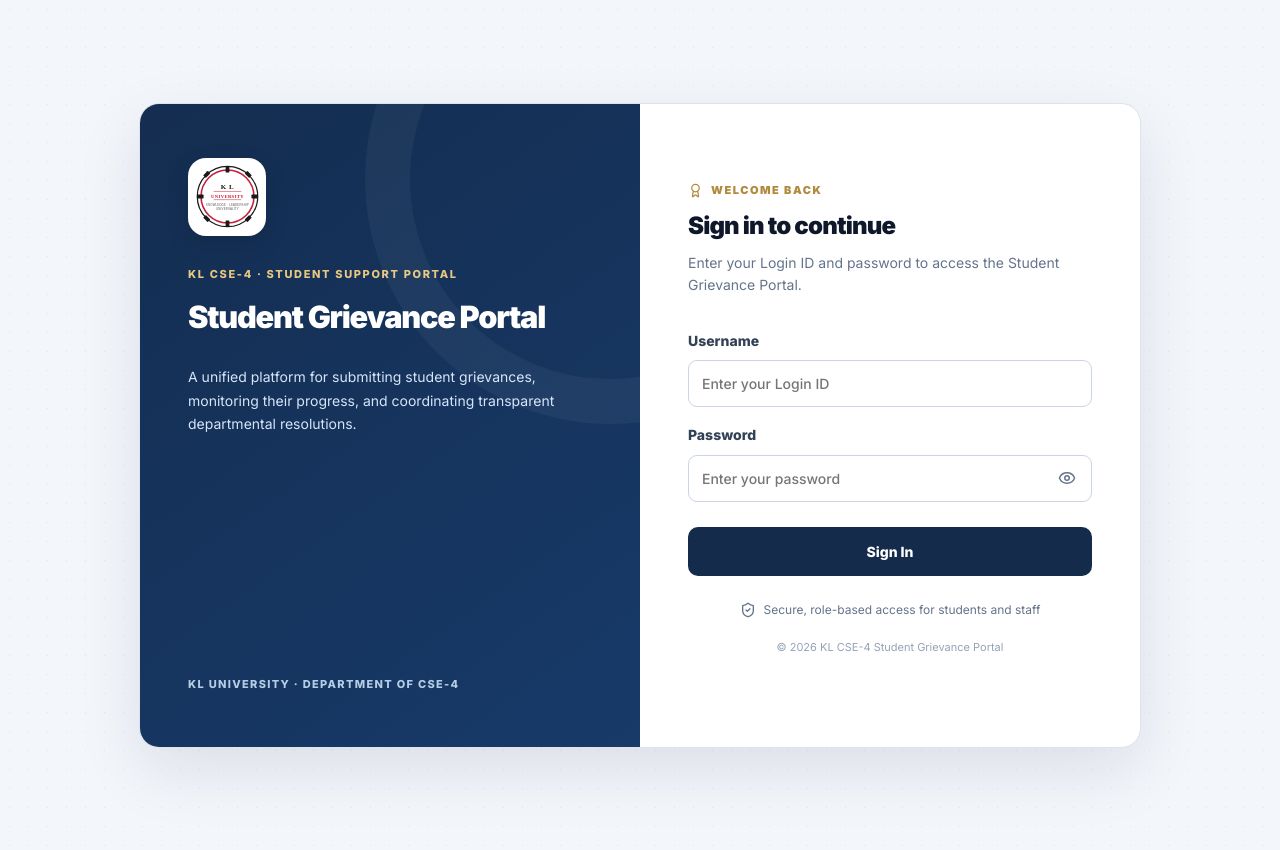
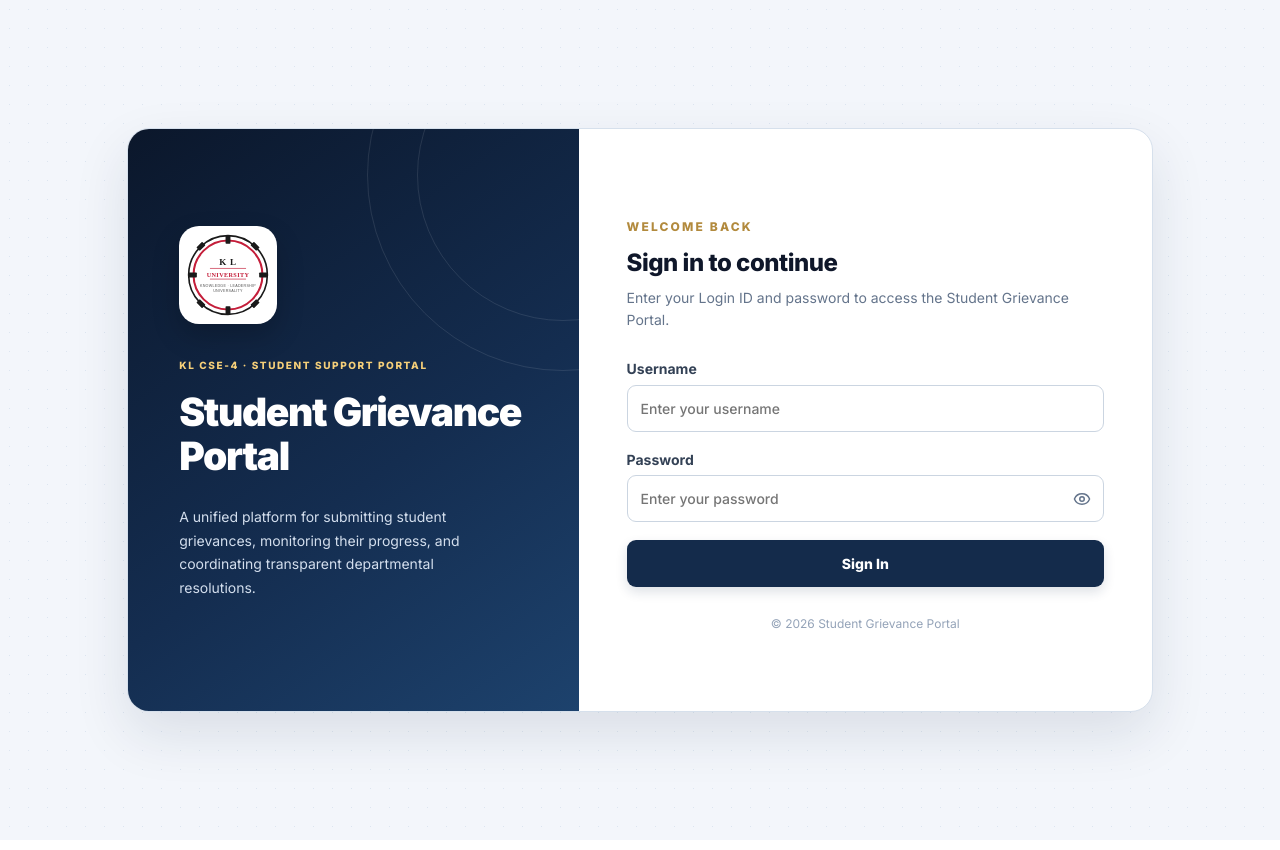
Before and after one commit to imashesh/klcse4-grievance-fe, a React (Vite) app: page /#/login in a window 1280 px wide. Built offline with nearby package versions, Linux system fonts and the light colour scheme.

Commit message:
Match grievance login landing page to Attendance and Certifications portals

```diff
--- a/src/components/LoginScreen.jsx
+++ b/src/components/LoginScreen.jsx
@@ -1,41 +1,69 @@
 import { useState } from "react";
-import { Award, Eye, EyeOff, ShieldCheck } from "lucide-react";
+import { Eye, EyeOff } from "lucide-react";
 
 export default function LoginScreen({ onLogin, error, clearError }) {
   const [id, setId] = useState("");
   const [password, setPassword] = useState("");
   const [showPassword, setShowPassword] = useState(false);
+
   function submit(event) {
     event.preventDefault();
     if (id.trim() && password) onLogin(id.trim(), password);
   }
+
   return (
     <main className="reference-login">
       <div className="reference-login-card">
         <aside className="reference-login-brand">
-          <div className="reference-login-logo"><img src="/kl_logo.svg" alt="KL University logo" /></div>
+          <div className="reference-login-logo">
+            <img src="/kl_logo.svg" alt="KL University logo" />
+          </div>
           <div className="reference-login-kicker">KL CSE-4 · STUDENT SUPPORT PORTAL</div>
           <h1>Student Grievance Portal</h1>
           <p>A unified platform for submitting student grievances, monitoring their progress, and coordinating transparent departmental resolutions.</p>
-          <div className="reference-login-brand-foot">KL UNIVERSITY · DEPARTMENT OF CSE-4</div>
         </aside>
+
         <section className="reference-login-form-panel">
-          <div className="reference-login-eyebrow"><Award size={15}/> WELCOME BACK</div>
-          <h2>Sign in to continue</h2>
-          <p className="reference-login-intro">Enter your Login ID and password to access the Student Grievance Portal.</p>
+          <div className="reference-login-heading">
+            <p className="reference-login-eyebrow">Welcome back</p>
+            <h2>Sign in to continue</h2>
+            <p className="reference-login-intro">Enter your Login ID and password to access the Student Grievance Portal.</p>
+          </div>
+
           <form onSubmit={submit} className="reference-login-form">
             <label htmlFor="grievance-login-id">Username</label>
-            <input id="grievance-login-id" required autoComplete="username" value={id} onChange={e=>{setId(e.target.value);clearError();}} placeholder="Enter your Login ID" />
+            <input
+              id="grievance-login-id"
+              required
+              autoComplete="username"
+              value={id}
+              onChange={event => { setId(event.target.value); clearError(); }}
+              placeholder="Enter your username"
+            />
             <label htmlFor="grievance-login-password">Password</label>
             <div className="reference-password-field">
-              <input id="grievance-login-password" required autoComplete="current-password" type={showPassword ? "text" : "password"} value={password} onChange={e=>{setPassword(e.target.value);clearError();}} placeholder="Enter your password" />
-              <button type="button" aria-label={showPassword ? "Hide password" : "Show password"} onClick={()=>setShowPassword(v=>!v)}>{showPassword ? <EyeOff size={18}/> : <Eye size={18}/>}</button>
+              <input
+                id="grievance-login-password"
+                required
+                autoComplete="current-password"
+                type={showPassword ? "text" : "password"}
+                value={password}
+                onChange={event => { setPassword(event.target.value); clearError(); }}
+                placeholder="Enter your password"
+              />
+              <button
+                type="button"
+                aria-label={showPassword ? "Hide password" : "Show password"}
+                title={showPassword ? "Hide password" : "Show password"}
+                onClick={() => setShowPassword(value => !value)}
+              >
+                {showPassword ? <EyeOff size={18} /> : <Eye size={18} />}
+              </button>
             </div>
             {error && <div role="alert" className="reference-login-error">{error}</div>}
             <button type="submit" className="reference-login-submit">Sign In</button>
           </form>
-          <div className="reference-login-trust"><ShieldCheck size={16}/> Secure, role-based access for students and staff</div>
-          <p className="reference-login-copyright">© {new Date().getFullYear()} KL CSE-4 Student Grievance Portal</p>
+          <p className="reference-login-copyright">© {new Date().getFullYear()} Student Grievance Portal</p>
         </section>
       </div>
     </main>
--- a/src/portal-typography.css
+++ b/src/portal-typography.css
@@ -168,3 +168,211 @@
   .reference-login-form > input,
   .reference-password-field input { font-size: 14px; }
 }
+
+
+/* Attendance/Certifications welcome-card parity for the Grievance sign-in page.
+   Scoped to .reference-login so the six role dashboards remain unchanged. */
+.reference-login {
+  min-height: 100vh;
+  display: flex;
+  align-items: center;
+  justify-content: center;
+  padding: 20px;
+  background: #f3f6fb;
+  background-image: radial-gradient(#dce5f0 1px, transparent 1px);
+  background-size: 19px 19px;
+}
+.reference-login .reference-login-card {
+  display: grid;
+  grid-template-columns: minmax(280px, .88fr) minmax(0, 1.12fr);
+  width: 100%;
+  max-width: 1024px;
+  overflow: hidden;
+  border: 1px solid #d6e0ec;
+  border-radius: 22px;
+  background: #fff;
+  box-shadow: 0 22px 55px rgba(15,35,65,.11);
+}
+.reference-login .reference-login-brand {
+  position: relative;
+  display: flex;
+  min-height: 480px;
+  flex-direction: column;
+  align-items: flex-start;
+  justify-content: center;
+  padding: clamp(30px, 4vw, 54px);
+  overflow: hidden;
+  background: linear-gradient(145deg, #0b172b 0%, #142d50 58%, #1d426d 100%);
+  color: #fff;
+}
+.reference-login .reference-login-brand::before,
+.reference-login .reference-login-brand::after {
+  position: absolute;
+  content: "";
+  border: 1px solid rgba(255,255,255,.10);
+  border-radius: 50%;
+  pointer-events: none;
+}
+.reference-login .reference-login-brand::before {
+  width: 390px; height: 390px; right: -180px; top: -150px;
+}
+.reference-login .reference-login-brand::after {
+  width: 290px; height: 290px; right: -130px; top: -100px;
+}
+.reference-login .reference-login-logo {
+  position: relative;
+  z-index: 1;
+  display: grid;
+  place-items: center;
+  width: 82px;
+  height: 82px;
+  margin-bottom: 34px;
+  padding: 7px;
+  border: 1px solid rgba(255,255,255,.45);
+  border-radius: 20px;
+  background: #fff;
+  box-shadow: 0 12px 28px rgba(0,0,0,.2);
+}
+.reference-login .reference-login-logo img {
+  width: 100%; height: 100%; object-fit: contain; border-radius: 12px;
+}
+.reference-login .reference-login-kicker {
+  position: relative;
+  z-index: 1;
+  color: #f5cf79;
+  font-size: 10px;
+  font-weight: 800;
+  letter-spacing: .16em;
+}
+.reference-login .reference-login-brand h1 {
+  position: relative;
+  z-index: 1;
+  margin: 17px 0 12px;
+  color: #fff;
+  font-size: clamp(27px, 3.1vw, 39px);
+  font-weight: 850;
+  line-height: 1.14;
+  letter-spacing: -.035em;
+}
+.reference-login .reference-login-brand > p {
+  position: relative;
+  z-index: 1;
+  max-width: 320px;
+  color: #d3deed;
+  font-size: 14px;
+  line-height: 1.7;
+}
+.reference-login .reference-login-form-panel {
+  display: flex;
+  flex-direction: column;
+  justify-content: center;
+  min-width: 0;
+  padding: clamp(28px, 4vw, 48px);
+}
+.reference-login .reference-login-heading { margin-bottom: 28px; }
+.reference-login .reference-login-eyebrow {
+  display: block;
+  color: #b28a3d;
+  font-size: 12px;
+  font-weight: 800;
+  letter-spacing: .18em;
+  text-transform: uppercase;
+}
+.reference-login .reference-login-form-panel h2 {
+  margin: 8px 0 0;
+  color: #0f172a;
+  font-size: 24px;
+  font-weight: 800;
+  line-height: 1.3;
+  letter-spacing: -.02em;
+}
+.reference-login .reference-login-intro {
+  margin: 8px 0 0;
+  color: #64748b;
+  font-size: 14px;
+  line-height: 1.6;
+}
+.reference-login .reference-login-form {
+  display: flex;
+  flex-direction: column;
+  gap: 0;
+}
+.reference-login .reference-login-form label {
+  margin: 0 0 6px;
+  color: #334155;
+  font-size: 14px;
+  font-weight: 650;
+}
+.reference-login .reference-login-form > input,
+.reference-login .reference-password-field input {
+  box-sizing: border-box;
+  width: 100%;
+  height: 47px;
+  padding: 0 13px;
+  border: 1px solid #cbd5e1;
+  border-radius: 9px;
+  background: #fff;
+  color: #0f172a;
+  font-size: 14px;
+  font-family: inherit;
+}
+.reference-login .reference-login-form > input { margin-bottom: 18px; }
+.reference-login .reference-password-field {
+  position: relative;
+  display: flex;
+  align-items: center;
+  margin-bottom: 18px;
+}
+.reference-login .reference-password-field input { padding-right: 45px; }
+.reference-login .reference-password-field button {
+  position: absolute;
+  right: 0;
+  top: 0;
+  display: grid;
+  place-items: center;
+  width: 44px;
+  height: 47px;
+  border: 0;
+  background: transparent;
+  color: #64748b;
+  cursor: pointer;
+}
+.reference-login .reference-login-submit {
+  display: flex;
+  align-items: center;
+  justify-content: center;
+  width: 100%;
+  min-height: 47px;
+  margin-top: 0;
+  padding: 12px 16px;
+  border: 0;
+  border-radius: 9px;
+  background: #142b4b;
+  color: #fff;
+  font-size: 14px;
+  font-weight: 800;
+  cursor: pointer;
+  box-shadow: 0 5px 12px rgba(20,43,75,.14);
+}
+.reference-login .reference-login-submit:hover { background: #203f68; }
+.reference-login .reference-login-error {
+  margin-bottom: 16px;
+  padding: 12px;
+  border-radius: 9px;
+  background: #fef2f2;
+  color: #b42318;
+  font-size: 13px;
+}
+.reference-login .reference-login-copyright {
+  margin: 28px 0 0;
+  text-align: center;
+  color: #94a3b8;
+  font-size: 12px;
+}
+@media (max-width: 720px) {
+  .reference-login .reference-login-card { grid-template-columns: 1fr; }
+  .reference-login .reference-login-brand { min-height: 250px; padding: 29px 27px; }
+  .reference-login .reference-login-logo { margin-bottom: 18px; }
+  .reference-login .reference-login-brand h1 { font-size: 26px; }
+  .reference-login .reference-login-form-panel { padding: 28px 27px; }
+}
```
